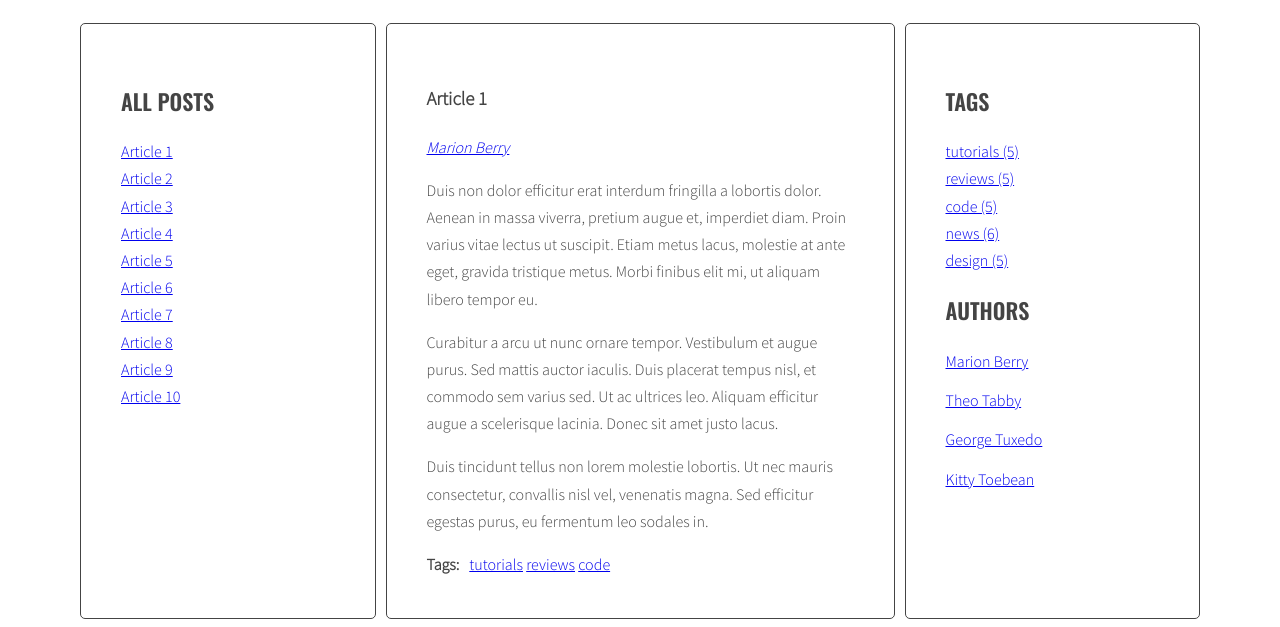
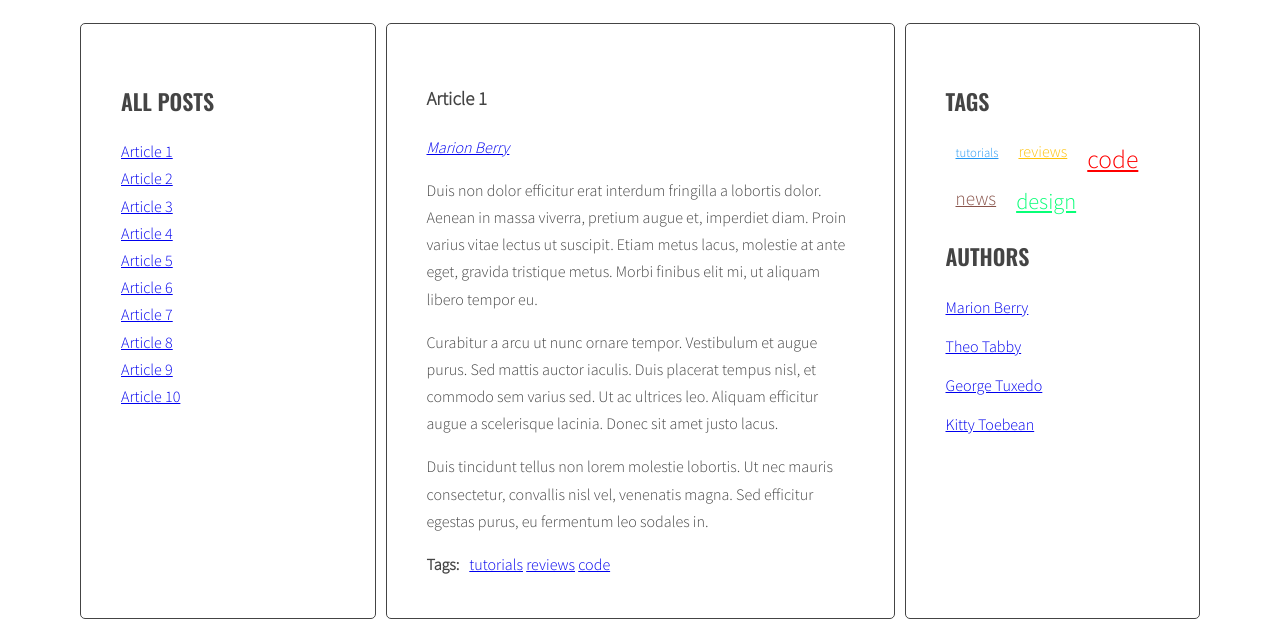
Before and after one commit to saif-al-dir/javascript-blog, a website: page index.html in a window 1280 px wide. Shown: the part 220-847 px from the top of the page. Drawn offline with nearby package versions, Linux system fonts and the light colour scheme.

Commit message:
Wyświetlamy chmurę tagów

```diff
--- a/index.html
+++ b/index.html
@@ -31,7 +31,7 @@
                   </ul>
                 </div>
               </article>
-              <article class="post" id="article-2" data-tags="news, code" data-author="Theo Tabby">
+              <article class="post" id="article-2" data-tags="news, code, reviews" data-author="Theo Tabby">
                 <h3 class="post-title">Article 2</h3>
                 <p class="post-author"><a href="#author-Theo-Tabby">Theo Tabby</a></p>
                 <div class="post-content">
@@ -59,7 +59,7 @@
                   </ul>
                 </div>
               </article>
-              <article class="post" id="article-4" data-tags="tutorials, design" data-author="Kitty Toebean">
+              <article class="post" id="article-4" data-tags="tutorials, design, reviews, code, news" data-author="Kitty Toebean">
                 <h3 class="post-title">Article 4</h3>
                 <p class="post-author"><a href="#author-Kitty-Toebean">Kitty Toebean</a></p>
                 <div class="post-content">
@@ -73,7 +73,7 @@
                   </ul>
                 </div>
               </article>
-              <article class="post" id="article-5" data-tags="design, reviews, tutorials" data-author="Marion Berry">
+              <article class="post" id="article-5" data-tags="design, reviews, tutorials, code" data-author="Marion Berry">
                 <h3 class="post-title">Article 5</h3>
                 <p class="post-author"><a href="#author-Marion-Berry">Marion Berry</a></p>
                 <div class="post-content">
@@ -87,7 +87,7 @@
                   </ul>
                 </div>
               </article>
-              <article class="post" id="article-6" data-tags="reviews, code" data-author="George Tuxedo">
+              <article class="post" id="article-6" data-tags="reviews, code, design" data-author="George Tuxedo">
                 <h3 class="post-title">Article 6</h3>
                 <p class="post-author"><a href="#author-George-Tuxedo">George Tuxedo</a></p>
                 <div class="post-content">
@@ -101,7 +101,7 @@
                   </ul>
                 </div>
               </article>
-              <article class="post" id="article-7" data-tags="code, news" data-author="Kitty Toebean">
+              <article class="post" id="article-7" data-tags="code, design, news" data-author="Kitty Toebean">
                 <h3 class="post-title">Article 7</h3>
                 <p class="post-author"><a href="#author-Kitty-Toebean">Kitty Toebean</a></p>
                 <div class="post-content">
@@ -115,7 +115,7 @@
                   </ul>
                 </div>
               </article>
-              <article class="post" id="article-8" data-tags="news, design, tutorials" data-author="Theo Tabby">
+              <article class="post" id="article-8" data-tags="news, design, code" data-author="Theo Tabby">
                 <h3 class="post-title">Article 8</h3>
                 <p class="post-author"><a href="#author-Theo-Tabby">Theo Tabby</a></p>
                 <div class="post-content">
@@ -129,7 +129,7 @@
                   </ul>
                 </div>
               </article>
-              <article class="post" id="article-9" data-tags="news, tutorials" data-author="Marion Berry">
+              <article class="post" id="article-9" data-tags="news, tutorials, code, design" data-author="Marion Berry">
                 <h3 class="post-title">Article 9</h3>
                 <p class="post-author"><a href="#author-Marion-Berry">Marion Berry</a></p>
                 <div class="post-content">
@@ -143,7 +143,7 @@
                   </ul>
                 </div>
               </article>
-              <article class="post" id="article-10" data-tags="code, design, news, reviews" data-author="George Tuxedo">
+              <article class="post" id="article-10" data-tags="code, design, news, tutorials" data-author="George Tuxedo">
                 <h3 class="post-title">Article 10</h3>
                 <p class="post-author"><a href="#author-George-Tuxedo">George Tuxedo</a></p>
                 <div class="post-content">
@@ -161,11 +161,6 @@
             <aside class="sidebar">
               <h2 class="section-title">Tags</h2>
               <ul class="list tags" id="tag-list">
-                <!-- <li><a href="#">design</a> <span>(6)</span></li>
-                <li><a href="#">code</a> <span>(5)</span></li>
-                <li><a href="#">tutorials</a> <span>(4)</span></li>
-                <li><a href="#">reviews</a> <span>(4)</span></li>
-                <li><a href="#">news</a> <span>(6)</span></li> -->
               </ul>
               <h2 class="section-title">Authors</h2>
               <ul class="list authors">
--- a/js/script.js
+++ b/js/script.js
@@ -162,7 +162,7 @@ function generateTags() {
 
     for (let tag in allTags){
       const tagClass = calculateTagClass(allTags[tag], tagsParams);
-      const tagLinkHTML = `<li><a class="${tagClass}" href="#tag-${tag}">${tag} (${allTags[tag]})</a></li>`;
+      const tagLinkHTML = `<li><a class="${tagClass}" href="#tag-${tag}">${tag}</a></li>`;
 
       allTagsHTML+=tagLinkHTML;
     }
--- a/sass/style.scss
+++ b/sass/style.scss
@@ -122,3 +122,40 @@ body {
     margin: 0 10px 0 0;
   }
 }
+
+.tags {
+  list-style: none;
+  padding: 0;
+  display: flex;
+  flex-wrap: wrap; // Allow wrapping
+}
+
+.tags li {
+  margin: 0 10px; // Space between tags
+}
+
+
+.tag-size-1 {
+  font-size: 80%;
+  color: #2196F3;
+}
+
+.tag-size-2 {
+  font-size: 100%;
+  color: #ffc107;
+}
+
+.tag-size-3 {
+  font-size: 120%;
+  color: #88534a;
+}
+
+.tag-size-4 {
+  font-size: 140%;
+  color: #08ff77;
+}
+
+.tag-size-5 {
+  font-size: 160%;
+  color: #ff0000;
+}
```
Also changed, not shown: .eslintrc.json, css/style.css, 1 other file.
